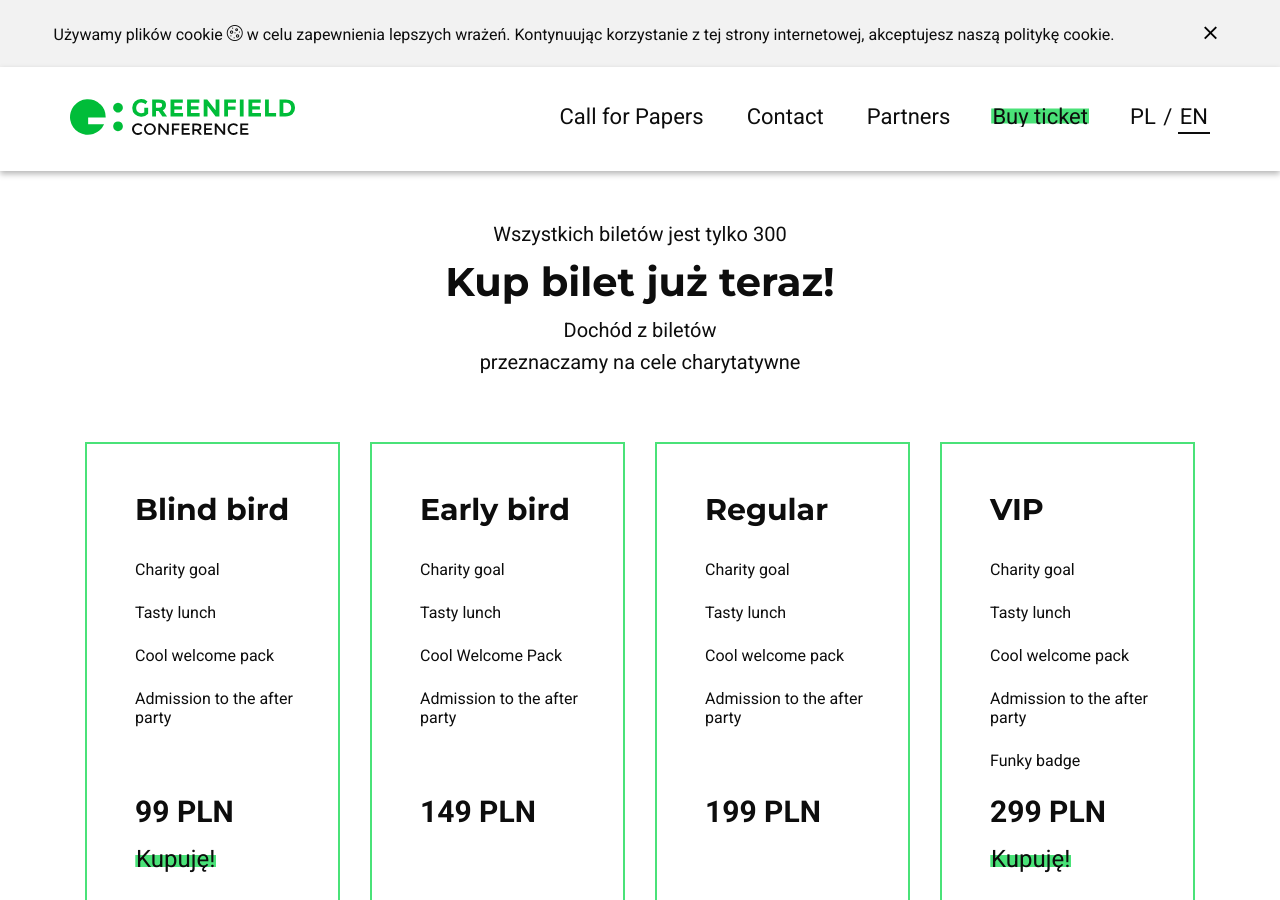
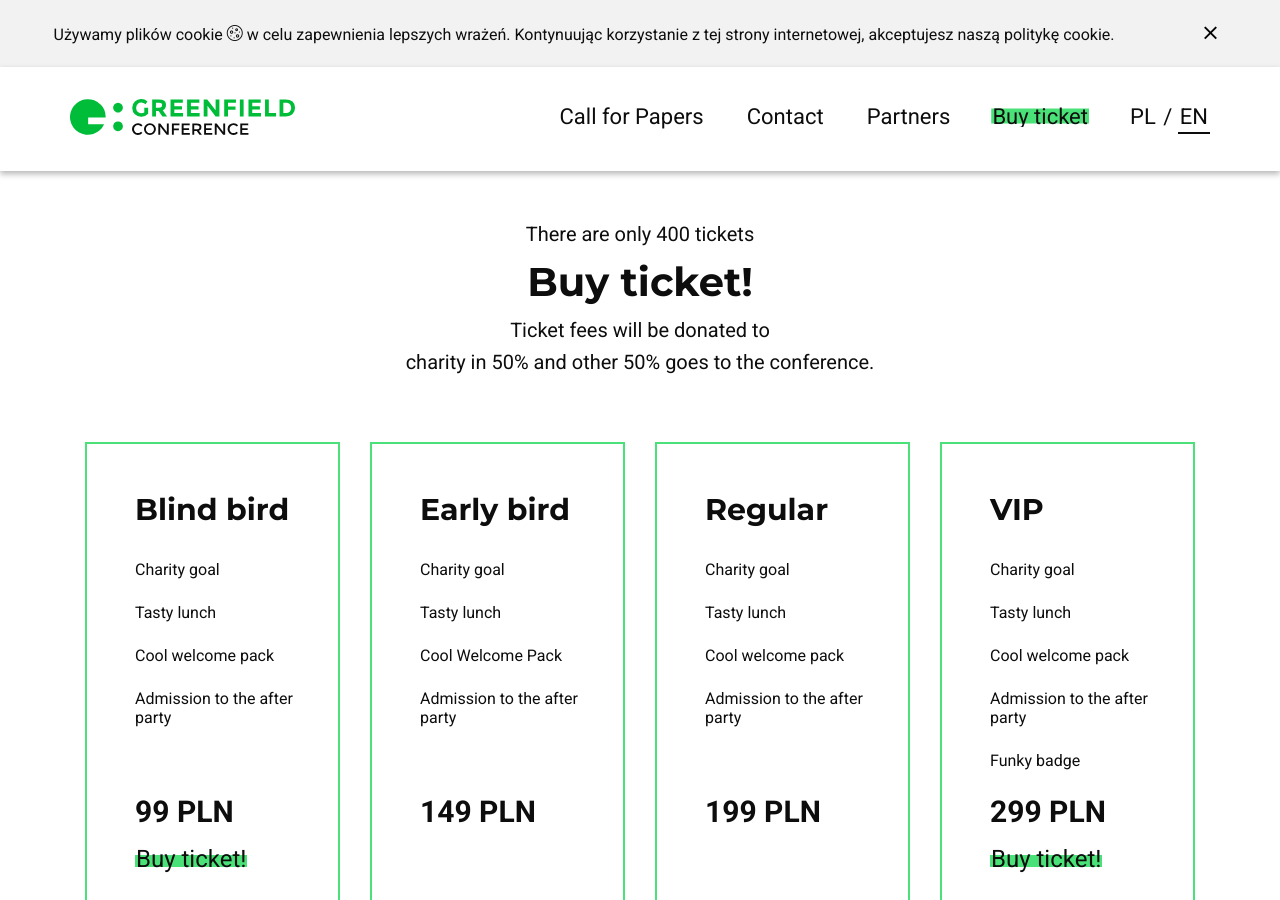
Before and after one commit to freud/GreenfieldConf, a Jekyll site: the page built from pages/index.html, in a window 1280 px wide and 900 px high, scrolled down 3560 px. Built offline with Jekyll 4.4.1, drawn with Linux system fonts in a browser that asks for light colours; some web fonts are replaced.

Commit message:
Missing translations

```diff
--- a/_data/translations.yml
+++ b/_data/translations.yml
@@ -64,11 +64,11 @@ index:
         charity_section_contact_action_text: We're a non-profit organization
         charity_section_contact_action_url: /contact
 
-        tickets_section_subtitle: Wszystkich biletów jest tylko 300
-        tickets_section_title: Kup bilet już teraz!
-        tickets_section_lead1: Dochód z biletów
-        tickets_section_lead2: przeznaczamy na cele charytatywne
-        tickets_section_buy_btn_text: Kupuję!
+        tickets_section_subtitle: There are only 400 tickets
+        tickets_section_title: Buy ticket!
+        tickets_section_lead1: Ticket fees will be donated to
+        tickets_section_lead2: charity in 50% and other 50% goes to the conference.
+        tickets_section_buy_btn_text: Buy ticket!
 
         newsletter_section_title1: Stay in touch!
         newsletter_section_title2: Subscribe to the <br class="d-lg-none" /> newsletter
@@ -94,13 +94,13 @@ index:
         lastyear_section_youtube_action_text: Prelekcje
 
         charity_section_title1: Dochód z biletów przeznaczamy
-        charity_section_title2: Na cele charytatywne
+        charity_section_title2: w 50% na cele charytatywne, w 50% na konferencję.
         charity_section_text: Działamy non-profit. Kupując bilet decydujesz komu pomóc. Dotychczas uzbieraliśmy
         charity_section_price: 21 351,02 PLN
         charity_section_contact_action_text: Działamy non-profit
         charity_section_contact_action_url: /pl/kontakt
 
-        tickets_section_subtitle: Wszystkich biletów jest tylko 300
+        tickets_section_subtitle: Wszystkich biletów jest tylko 400
         tickets_section_title: Kup bilet już teraz!
         tickets_section_lead1: Dochód z biletów
         tickets_section_lead2: przeznaczamy na cele charytatywne
```
Also changed, not shown: Gemfile.lock.
